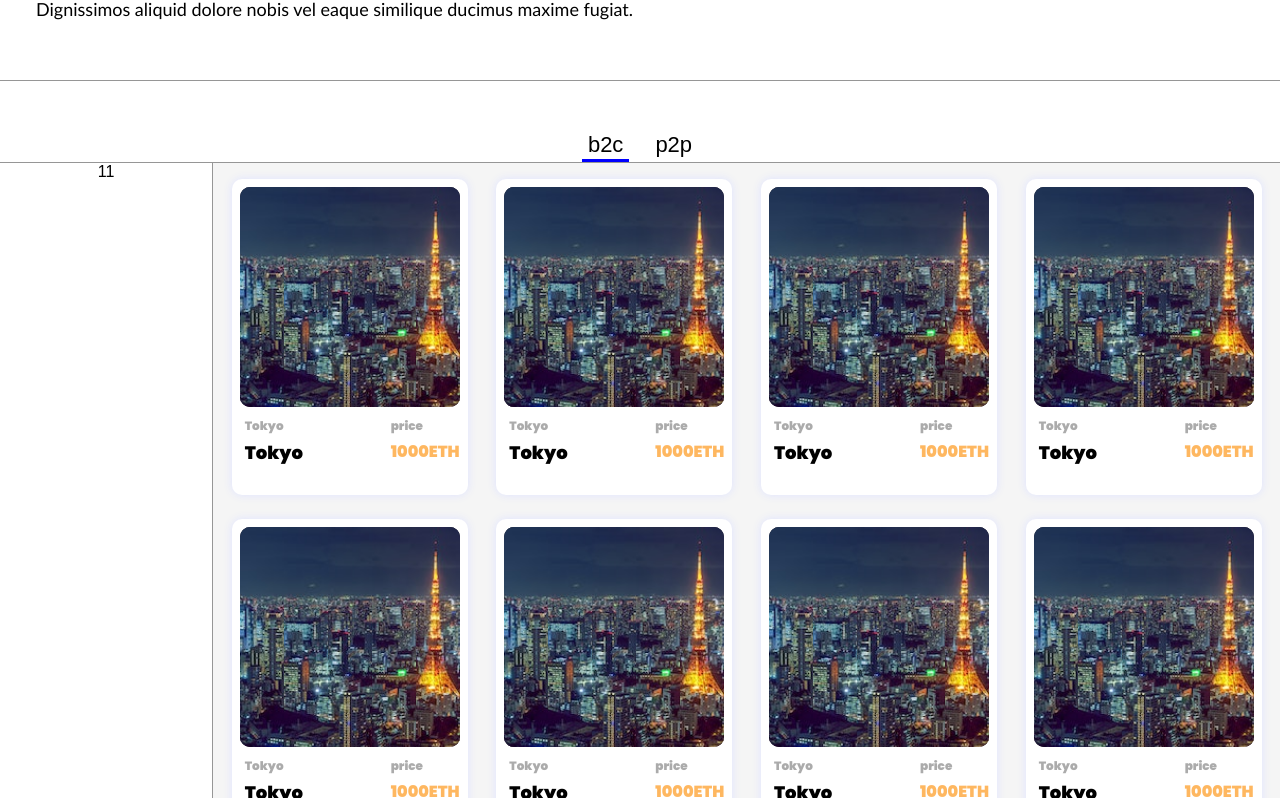
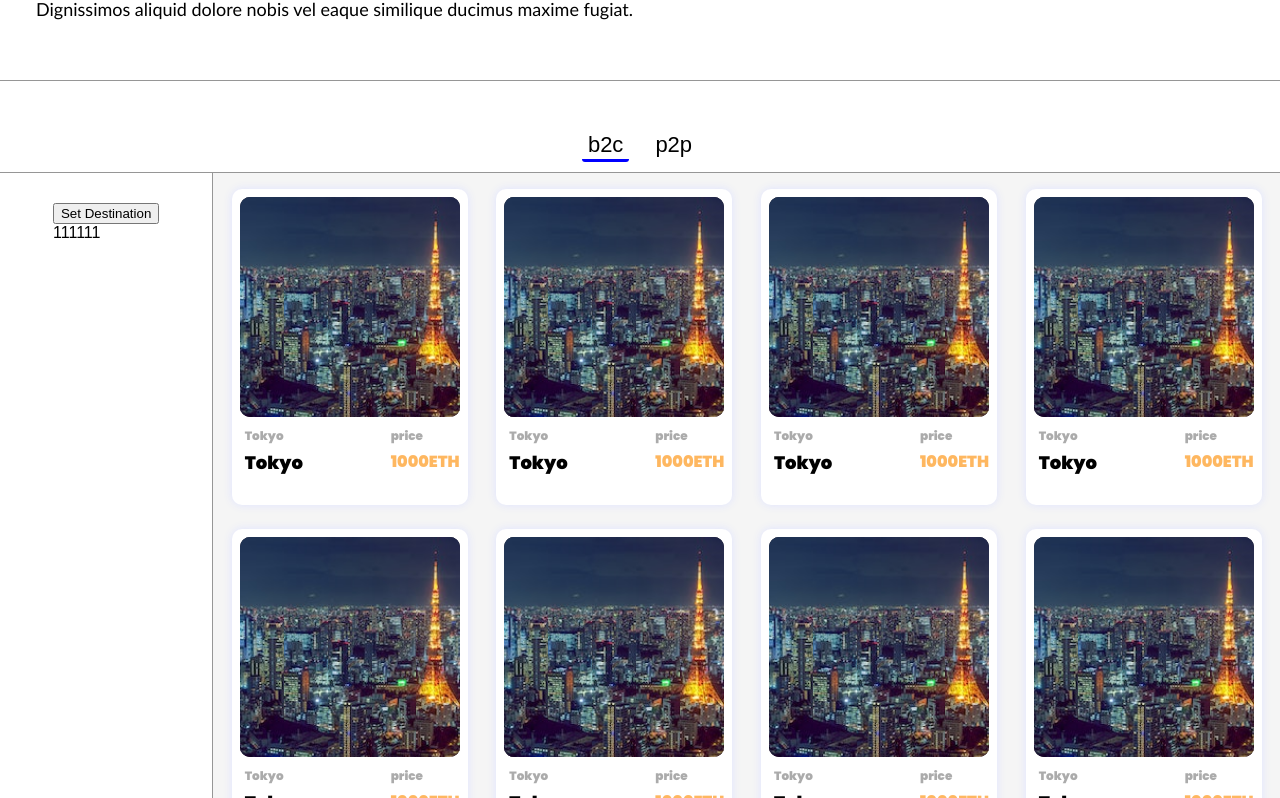
Before and after one commit to codestates-beb/BEB-06-Unleash, a React (Create React App) app in the folder Unleash_client/: page /marketplace in a window 1280 px wide. Shown: the part 642-1440 px from the top of the page. Built offline with nearby package versions, Linux system fonts and the light colour scheme.

Commit message:
build: react-icons npm

```diff
--- a/Unleash_client/package.json
+++ b/Unleash_client/package.json
@@ -8,6 +8,7 @@
     "@testing-library/user-event": "^13.5.0",
     "react": "^18.2.0",
     "react-dom": "^18.2.0",
+    "react-icons": "^4.6.0",
     "react-router-dom": "^6.4.3",
     "react-scripts": "5.0.1",
     "web-vitals": "^2.1.4"
--- /dev/null
+++ b/Unleash_client/src/components/MarketPlace_components/MarketPlaceAside.jsx
@@ -0,0 +1,24 @@
+import React from "react";
+const MarketPlaceAside = () => {
+  return (
+    <div>
+      <aside className="marketplace_contents_sidebar">
+        <div className="marcketplace_contents_sidebar_container">
+          <button type="button" className="marketplace_contents_collapse">Set Destination</button>
+          <div className="marketplace_contents_destination">
+            <span>1</span>
+            <span>1</span>
+            <span>1</span>
+            <span>1</span>
+            <span>1</span>
+            <span>1</span>
+          </div>
+
+        </div>
+      </aside>
+    </div>
+
+  );
+};
+
+export default MarketPlaceAside;
--- a/Unleash_client/src/components/MarketPlace_components/MarketPlaceContents.jsx
+++ b/Unleash_client/src/components/MarketPlace_components/MarketPlaceContents.jsx
@@ -1,22 +1,33 @@
-import React from "react";
+import React, {useState} from "react";
 import MarketPlaceNft from "./MarketPlaceNft";
+import MarketPlaceAside from "./MarketPlaceAside"
+
 const MarketPlaceContents = () => {
+  const arr = Array.from(Array(30));
+
+  const [click, setClick] = useState([true, false]);
+  const handleButtonClickp2p = () => {
+    setClick([false, true]);
+  }
+  const handleButtonClickb2c = () => {
+    setClick([true, false]);
+  }
 
   return (
     <>
     <div className="marketplace_contents_container">
       <div className="marketplace_contents_dividing">
-        <div className="marketplace_contents_b2c">
-          <button>b2c</button>
+        <div className="marketplace_contents_b2c" onClick={handleButtonClickb2c}>
+          <button className={click[0] ? "marketplace_b2c_button_click" : 'marketplace_button_default'}>b2c</button>
         </div>
-        <div className="marketplace_contents_p2p">
-          <button>p2p</button>
+        <div className="marketplace_contents_p2p" onClick={handleButtonClickp2p}>
+          <button className={click[1] ? "marketplace_b2c_button_click" : 'marketplace_button_default'}>p2p</button>
         </div>
       </div>
       <div className="marketplace_contents">
-        <aside className="marketplace_contents_aside">11</aside>
+        <MarketPlaceAside />
         <div className="marketplace_contents_nfts">
-          {Array.from(Array(30), x => <MarketPlaceNft />)}
+          {arr.map((item, idx) => {return <MarketPlaceNft key={idx} />})}
         </div>
       </div>
     </div>
--- a/Unleash_client/src/components/MarketPlace_components/MarketPlaceSection1.jsx
+++ b/Unleash_client/src/components/MarketPlace_components/MarketPlaceSection1.jsx
@@ -13,7 +13,6 @@ const MarketPlaceSection1 = () => {
 
   // city값에 전역으로 설정된 === 필터링된 도착지. city를 대입해야함.
   // const context = useContext(AppContext); -> city이름이옴.
-
 
   // city 필터.
   /*
--- a/Unleash_client/src/pages/LandingPage.jsx
+++ b/Unleash_client/src/pages/LandingPage.jsx
@@ -9,8 +9,8 @@ const LandingPage = () => {
   }
   const handleMouseOver = (e) => {
     let rect = e.target.getBoundingClientRect();
-    let x = e.clientX - rect.left;
-    let y = e.clientY - rect.top;
+    let x = e.clientX - rect.left - 150;
+    let y = e.clientY - rect.top - 150;
     e.target.style.setProperty('--x', x + 'px');
     e.target.style.setProperty('--y', y + 'px');
   }
--- a/Unleash_client/src/resources/css/App.css
+++ b/Unleash_client/src/resources/css/App.css
@@ -108,6 +108,7 @@
 .landing_gradiant_h:hover::before {
   border-radius: 30% 70% 70% 30% / 30% 30% 70% 70%;
   filter: blur(calc(var(--size) / 5));
+  --easing: cubic-bezier(0.8, 0.2, 0.2, 0.8);
   --speed: 10s;
   --size: 500px;
   animation: rotate var(--speed) var(--easing) alternate infinite;
@@ -406,36 +407,37 @@
   flex-direction: row;
   padding-top: 50px;
   border-bottom: 0.5px solid rgba(0, 0, 0, 0.413);
+
 }
 
 .marketplace_contents_b2c {
+  padding-bottom: 10px;
   margin-right: 10px;
 }
-.marketplace_contents_b2c > button {
+
+.marketplace_contents_p2p {
+  padding-bottom: 10px;
+  margin-left: 10px;
+}
+
+.marketplace_b2c_button_click {
   background: none;
   border: none;
   font-size: 22px;
   cursor: pointer;
   border-bottom: 3px solid blue;
-}
-.marketplace_contents_b2c:hover {
-
+  border-radius: 3px;
 
 }
-.marketplace_contents_p2p {
-  margin-left: 10px;
-}
 
-.marketplace_contents_p2p > button {
+.marketplace_button_default {
   background: none;
   border: none;
   font-size: 22px;
   cursor: pointer;
-
 }
 
-.marketplace_contents_p2p:hover {
-}
+
 
 
 .marketplace_contents {
@@ -444,13 +446,30 @@
 
 }
 
-.marketplace_contents_aside {
+.marketplace_contents_sidebar {
   display: grid;
   justify-items: center;
   border-right: 0.5px solid rgba(0, 0, 0, 0.413);
+  padding-top: 30px;
 
-  height: calc(100vh - 40px);
+  height: calc(100vh);
 }
+
+.marcketplace_contents_input {
+  align-items: center;
+  justify-content: center;
+  display: flex;
+}
+
+.marketplace_contents_input_s {
+
+}
+
+
+
+
+
+
 
 .marketplace_contents_nfts {
   background-color: whitesmoke;
@@ -515,10 +534,10 @@
   height: 105%;
   background: url("../image/TokyoNFT2.jpg");
   transition: 0.3s ease;
-
   align-items: center;
   background-size: cover;
 }
+
 .marketplace_contents_whiteimg.hover span:nth-child(1) {
   border-bottom-left-radius: 5px;
   background-position: 0%;
```
Also changed, not shown: Unleash_client/src/components/MarketPlace_components/MarketPlaceNft.jsx (+4 -8 lines), 1 other file (tests, documents, lock files or other folders).
